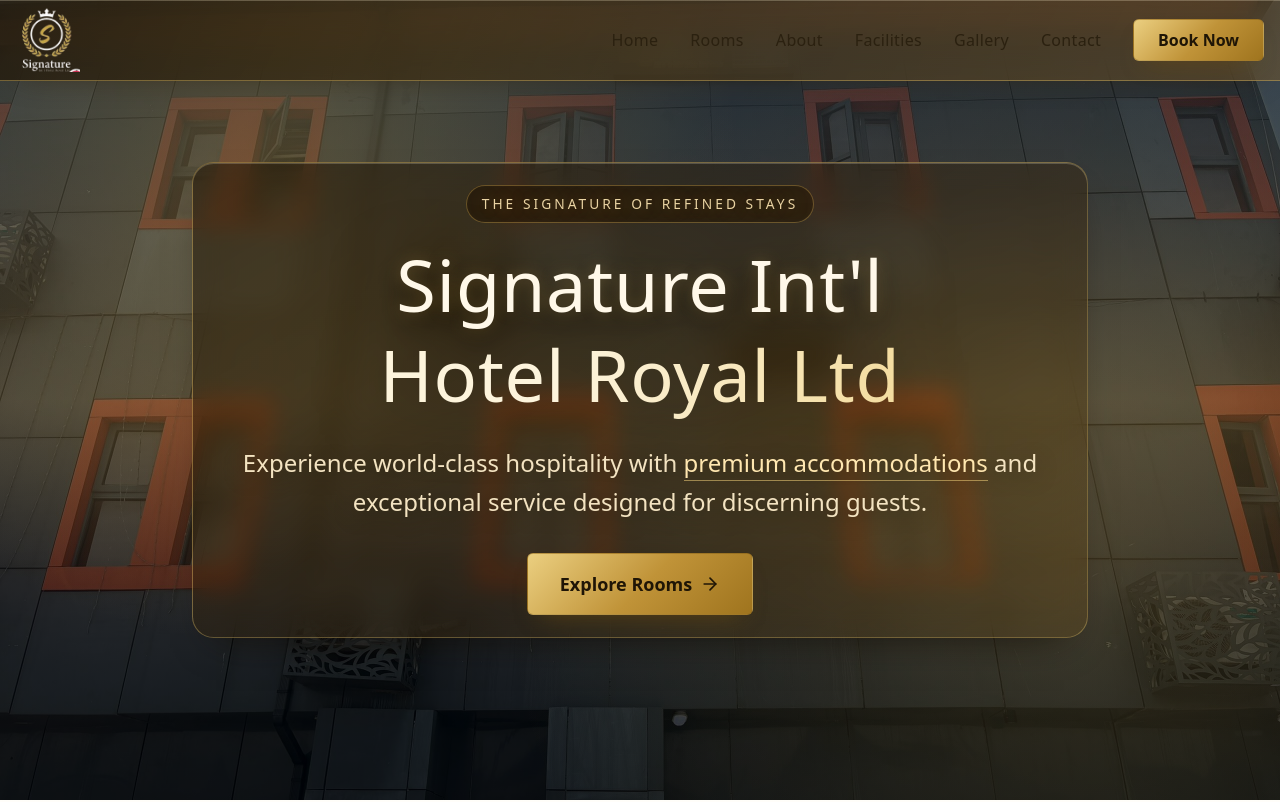
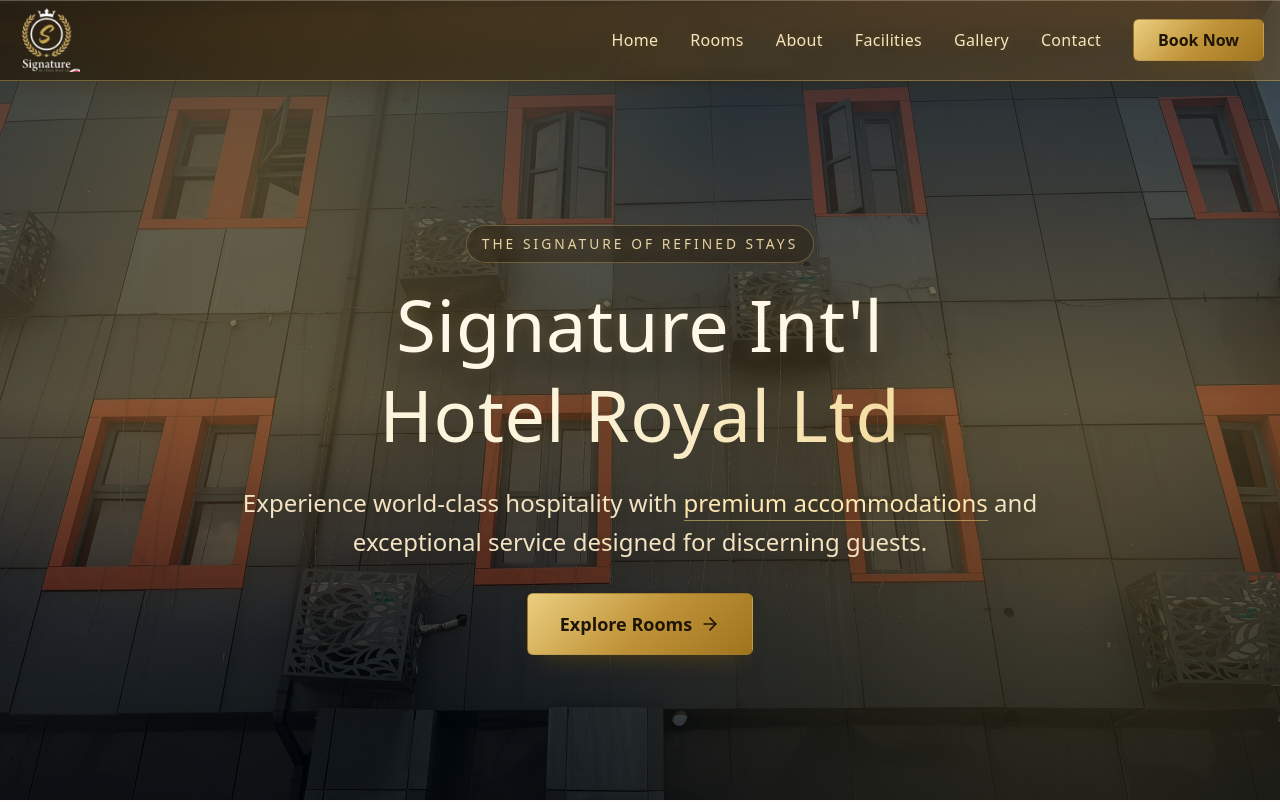
Before and after one commit to stephenmayowa112/signaturehotel, a Next.js app: page / in a window 1280 px wide. Shown: the top 802 px of the page. Built offline with nearby package versions, Linux system fonts and the light colour scheme.

Commit message:
Update navigation link styles and adjust hero section layout for improved aesthetics

```diff
--- a/app/globals.css
+++ b/app/globals.css
@@ -84,11 +84,12 @@
 }
 
 .luxury-nav-link {
-  color: #2b2110;
+  color: #f6e5be;
   font-weight: 500;
   letter-spacing: 0.02em;
   position: relative;
-  transition: color 0.3s ease;
+  text-shadow: 0 1px 10px rgba(170, 125, 35, 0.26);
+  transition: color 0.3s ease, text-shadow 0.3s ease;
 }
 
 .luxury-nav-link::after {
@@ -105,7 +106,8 @@
 }
 
 .luxury-nav-link:hover {
-  color: var(--color-primary-dark);
+  color: #ffe7ad;
+  text-shadow: 0 1px 14px rgba(227, 182, 86, 0.45);
 }
 
 .luxury-nav-link:hover::after {
--- a/app/page.tsx
+++ b/app/page.tsx
@@ -19,7 +19,7 @@
         >
           <div className="absolute inset-0 bg-gradient-to-b from-black/70 via-[#342208]/65 to-black/80"></div>
           <div className="absolute inset-0 bg-[radial-gradient(circle_at_20%_20%,rgba(225,183,78,0.25),transparent_40%),radial-gradient(circle_at_85%_70%,rgba(225,183,78,0.18),transparent_48%)]"></div>
-          <div className="hero-glass-panel relative z-10 text-center px-4 max-w-4xl mx-auto pt-16 md:pt-20">
+          <div className="relative z-10 text-center px-4 max-w-4xl mx-auto pt-16 md:pt-20">
             <p className="hero-eyebrow mb-4 animate-fade-in-up">
               The Signature of Refined Stays
             </p>
```
